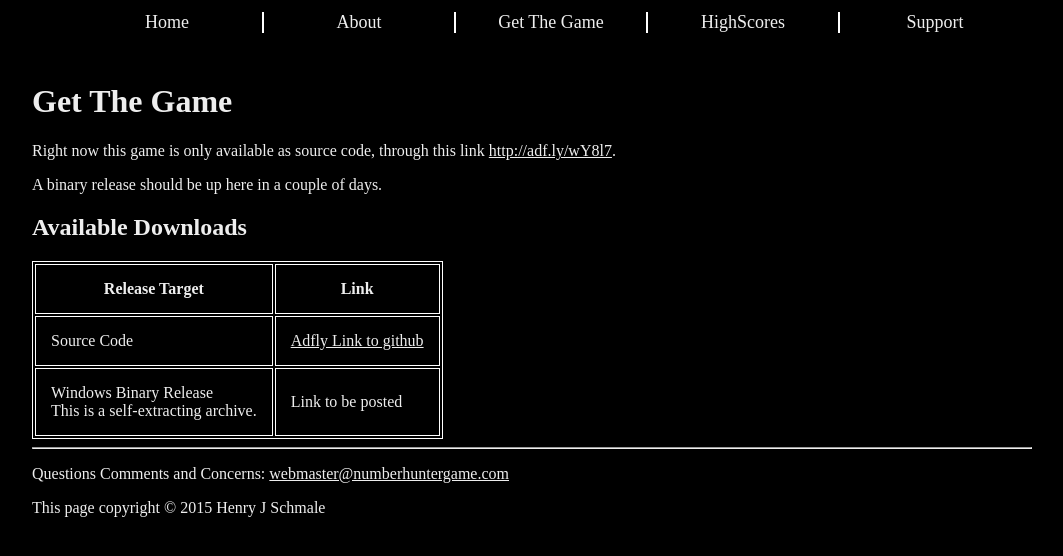
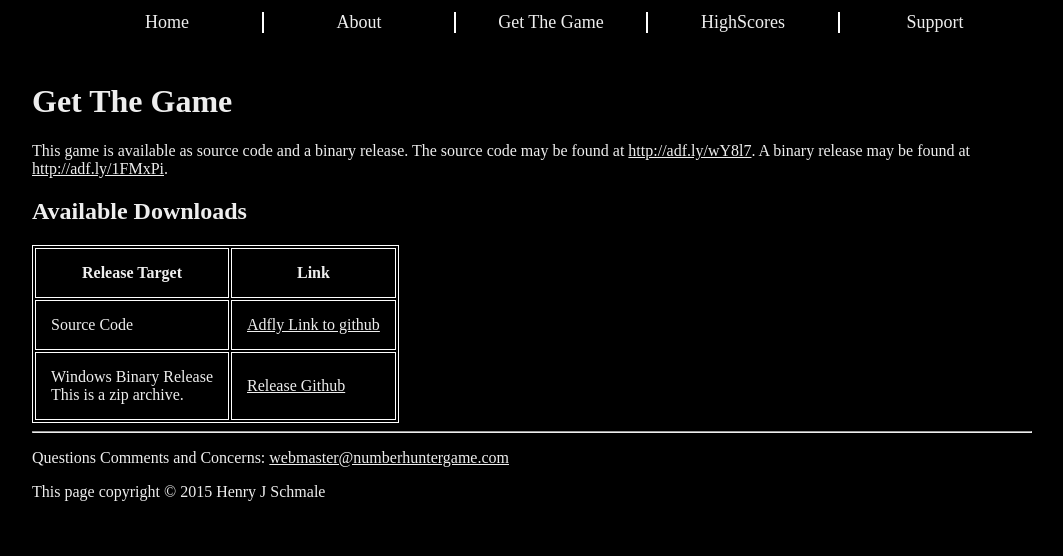
Before and after one commit to HSchmale16/NumberHunterGame, a PHP site: page /getGame.php in a window 1280 px wide. Shown: the part 212-768 px from the top of the page, without its empty margins (108-1171 px from the left). Run offline with PHP 8.4, Linux system fonts and the light colour scheme; data that the repository does not hold is empty.

Commit message:
Updated Website a bit

```diff
--- a/Website/Style/generic.css
+++ b/Website/Style/generic.css
@@ -7,4 +7,5 @@
 img.float-left{
     float: left;
     margin: 10px 10px 10px 10px;
+    padding-right: 25px;
 }
--- a/Website/about.php
+++ b/Website/about.php
@@ -33,7 +33,8 @@
 		<!-- Begin Main-Content -->
 		<div id="main-content">
 			<h1>About Number Hunter</h1>
-            <img class="float-left" src="Img/Gameplay.PNG" />
+            <img class="float-left" src="Img/Gameplay.PNG"
+                 width=290 height=500 />
 			<p>Number Hunter is about building number recognition skills in early childhood.
 			It helps children learn to differintate between several types of numbers
 			such as prime, even or odd.</p>
--- a/Website/getGame.php
+++ b/Website/getGame.php
@@ -32,9 +32,10 @@
 		<!-- Begin Main-Content -->
 		<div id="main-content">
 			<h1>Get The Game</h1>
-			<p>Right now this game is only available as source code, through this link
-				<a href="http://adf.ly/wY8l7">http://adf.ly/wY8l7</a>.</p>
-			<p>A binary release should be up here in a couple of days.</p>
+			<p>This game is available as source code and a binary release. The source code
+               may be found at <a href="http://adf.ly/wY8l7">http://adf.ly/wY8l7</a>.
+               A binary release may be found at <a href="http://adf.ly/1FMxPi">
+               http://adf.ly/1FMxPi</a>.</p>
 
 			<!-- Available Downloads Table -->
 			<h2>Available Downloads</h2>
@@ -49,8 +50,8 @@
 				</tr>
 				<tr><!-- Windows Binary Release -->
 					<td>Windows Binary Release <br/>
-					This is a self-extracting archive.</td>
-					<td>Link to be posted</td>
+					This is a zip archive.</td>
+					<td><a href="http://adf.ly/1FMxPi">Release Github</a></td>
 				</tr>
 			</table>
 		</div><!-- close main-content -->
```
